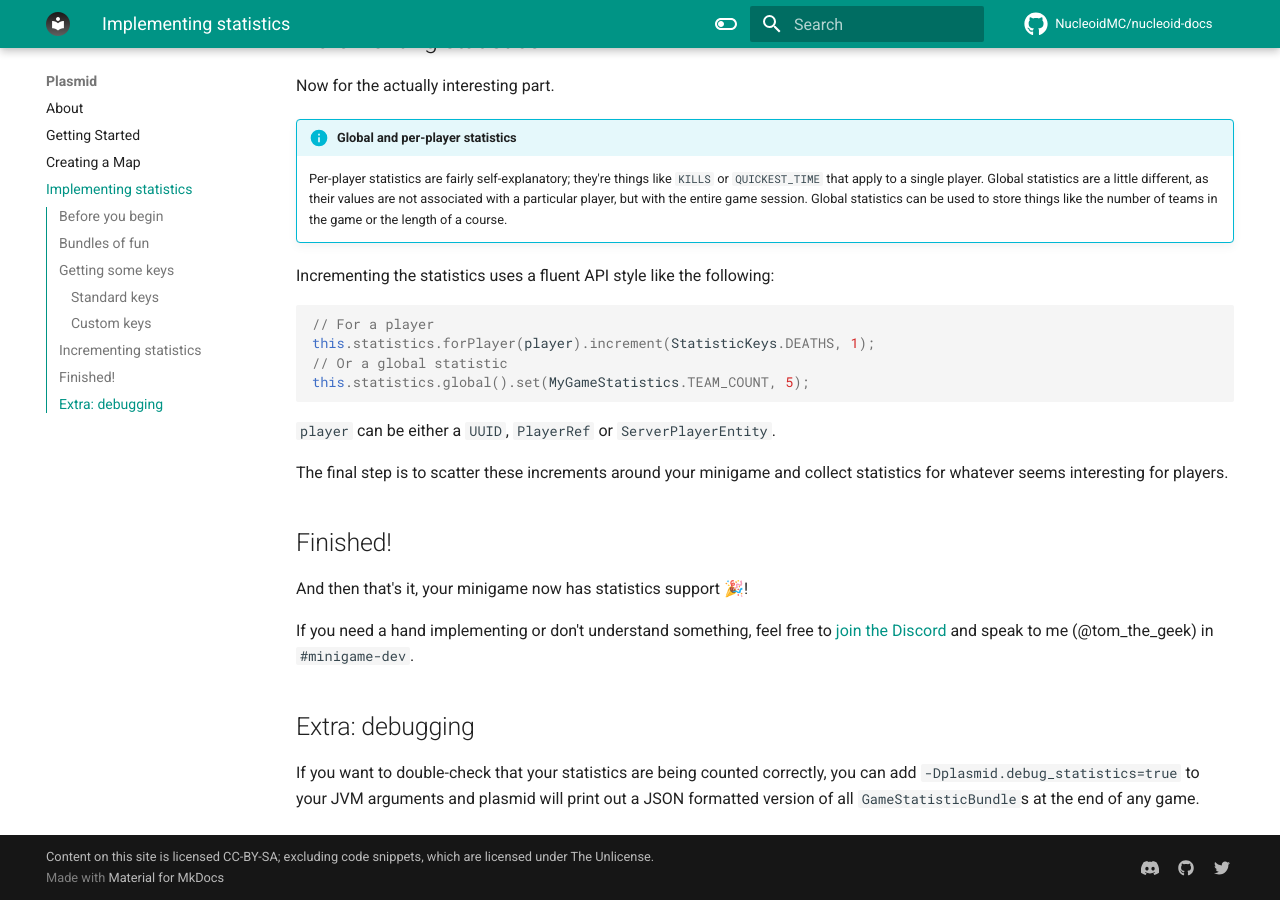
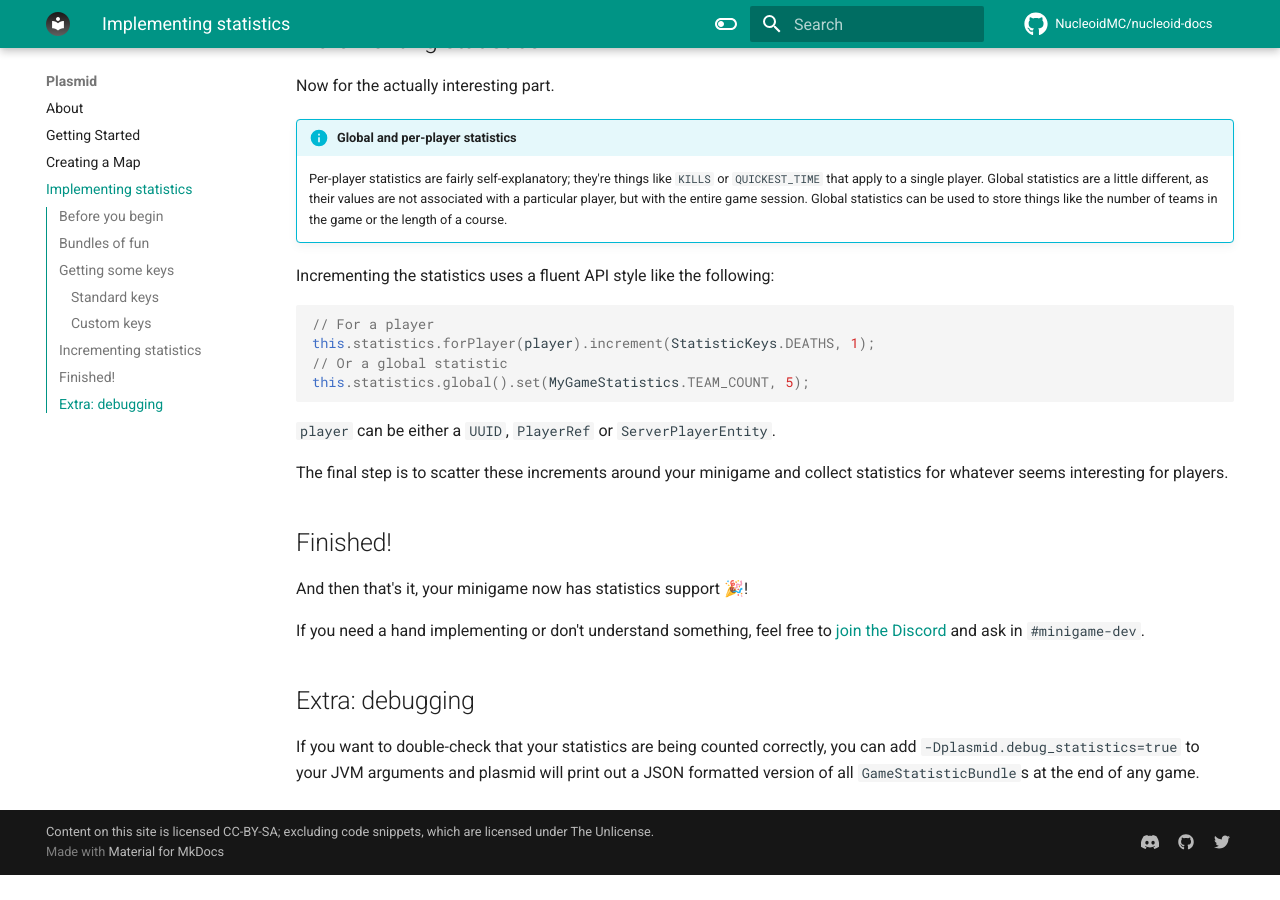
Before and after one commit to NucleoidMC/nucleoid-docs, an MkDocs documentation site: the page built from docs/plasmid/statistics.md, in a window 1280 px wide and 900 px high, scrolled down 2157 px. Built offline with MkDocs 1.6.1 and Material for MkDocs 9.7.7, drawn with Linux system fonts in a browser that asks for light colours; comment, search, counter and statistics services are not loaded; after the commit the page ends 3032 px from its top, so only the background shows below that.

Commit message:
Update statistics.md

```diff
--- a/docs/plasmid/statistics.md
+++ b/docs/plasmid/statistics.md
@@ -85,7 +85,7 @@ The final step is to scatter these increments around your minigame and collect s
 ## Finished!
 And then that's it, your minigame now has statistics support 🎉!
 
-If you need a hand implementing or don't understand something, feel free to [join the Discord](https://nucleoid.xyz/discord/) and speak to me (@tom_the_geek) in `#minigame-dev`.
+If you need a hand implementing or don't understand something, feel free to [join the Discord](https://nucleoid.xyz/discord/) and ask in `#minigame-dev`.
 
 ## Extra: debugging
 If you want to double-check that your statistics are being counted correctly, you can add `-Dplasmid.debug_statistics=true` to your JVM arguments and plasmid will print out a JSON formatted version of all `GameStatisticBundle`s at the end of any game.
```
